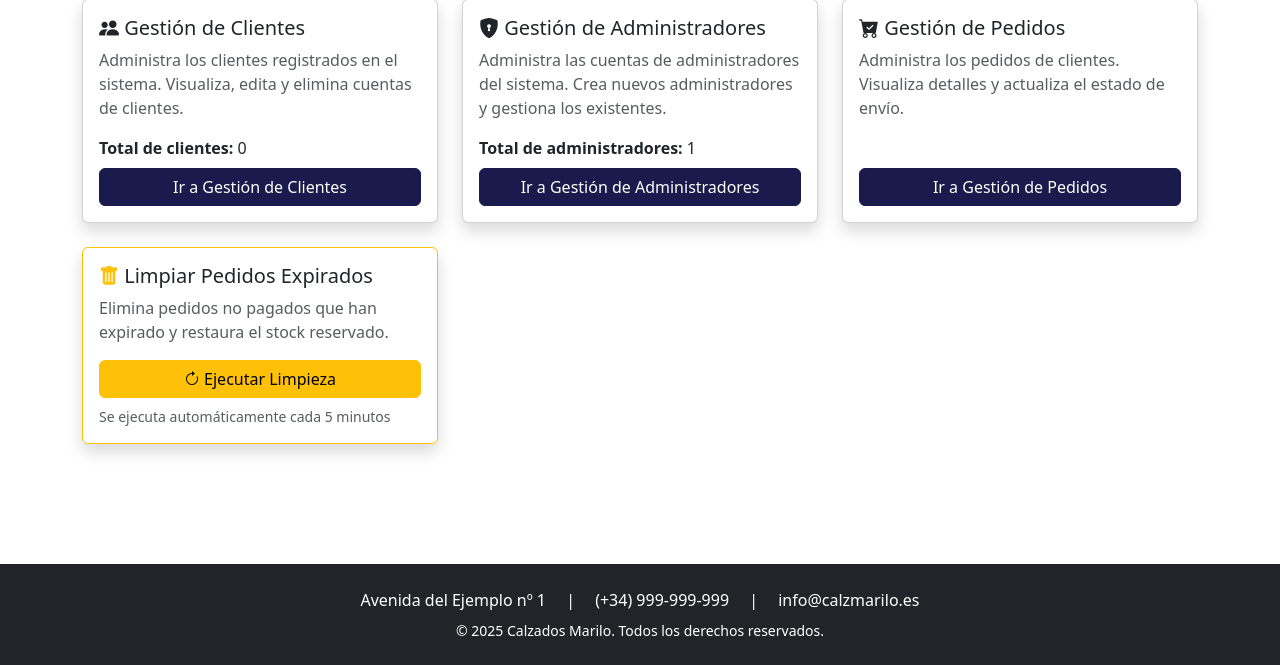
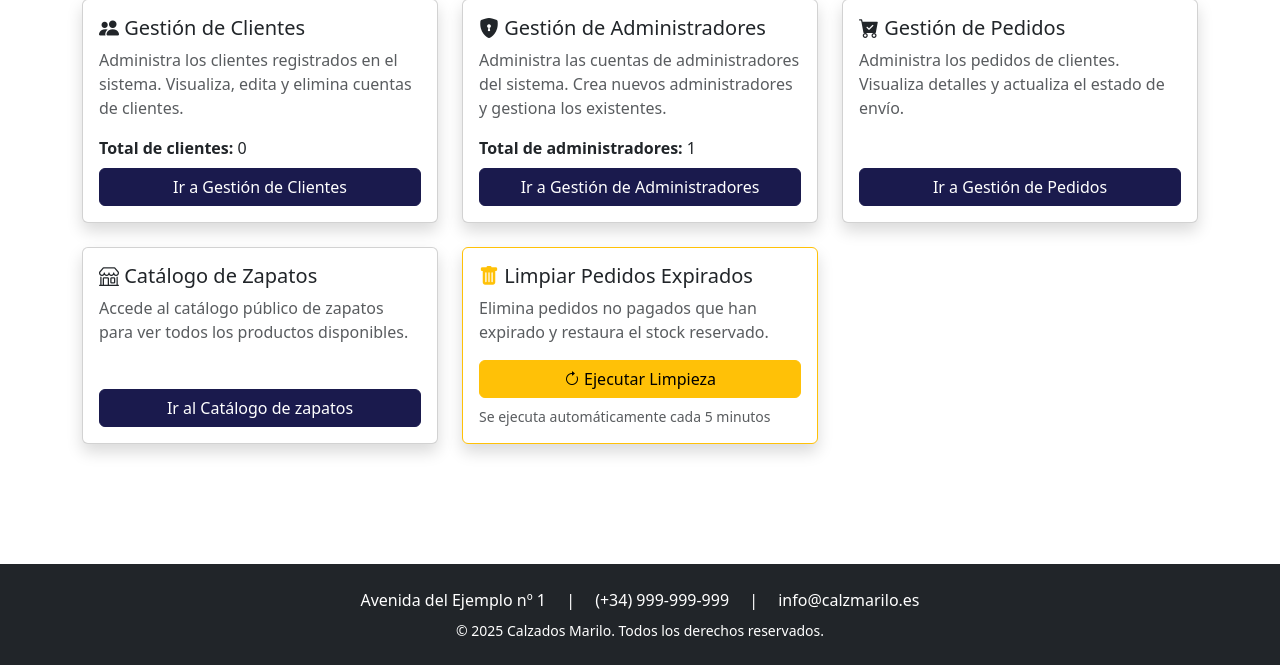
Before and after one commit to miniluz/tienda-calzados-marilo, a Django app: page /management/ in a window 1280 px wide. Shown: the part 479-1144 px from the top of the page. Run offline with Django 5.2, Linux system fonts and the light colour scheme; the visitor is signed in with stand-in values (Sample User, id 1); data comes from the database, SQL or seed files in the repository; data that the repository does not hold is empty; parts of the project's set-up code (start-up, migrations or seed data) failed here and were passed over.

Commit message:
feat: Add catalog section to dashboard with link to shoe catalog

```diff
--- a/management/templates/management/dashboard.html
+++ b/management/templates/management/dashboard.html
@@ -125,6 +125,24 @@
     </div>
 
     <div class="col-md-6 col-lg-4 mb-4">
+        <div class="card shadow h-100">
+            <div class="card-body d-flex flex-column">
+                <h5 class="card-title">
+                    <i class="bi bi-shop"></i> Catálogo de Zapatos
+                </h5>
+                <p class="card-text text-muted">
+                    Accede al catálogo público de zapatos para ver todos los productos disponibles.
+                </p>
+                <div class="mt-auto">
+                    <a href="{% url 'catalog:zapato_list' %}" class="btn btn-primary w-100">
+                        Ir al Catálogo de zapatos
+                    </a>
+                </div>
+            </div>
+        </div>
+    </div>
+
+    <div class="col-md-6 col-lg-4 mb-4">
         <div class="card shadow h-100 border-warning">
             <div class="card-body d-flex flex-column">
                 <h5 class="card-title">
```
